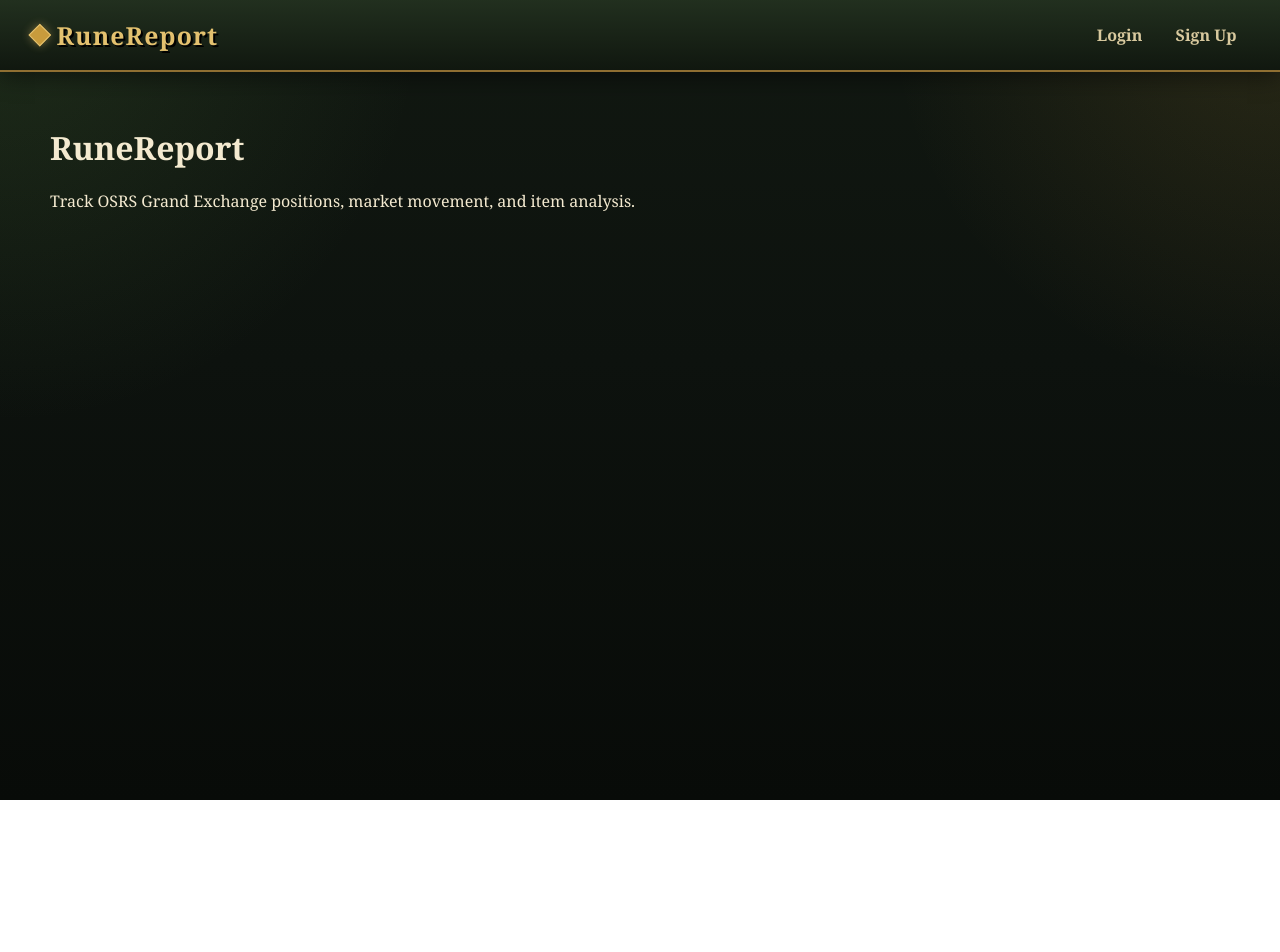
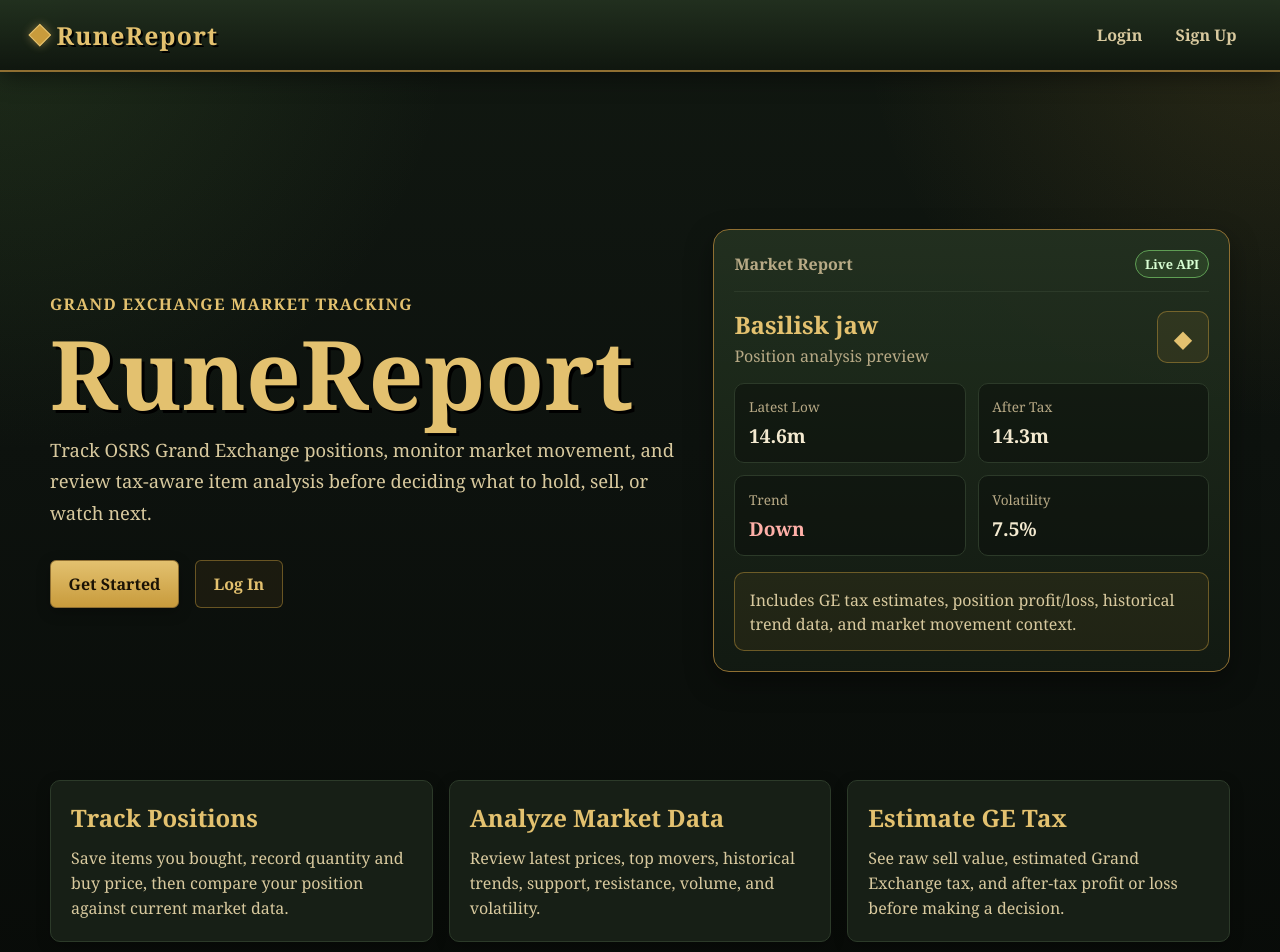
Before and after one commit to amacken3/runereport, a React (Vite) app in the folder client/: page / in a window 1280 px wide. Shown: the top 952 px of the page. Before the commit the page ends 800 px from the top, so only its background shows below. Built offline with nearby package versions, Linux system fonts and the light colour scheme; no server answers.

Commit message:
Style landing page

```diff
--- a/client/src/pages/LandingPage.jsx
+++ b/client/src/pages/LandingPage.jsx
@@ -1,8 +1,101 @@
+import { Link } from "react-router-dom";
+
+import styles from "./LandingPage.module.css";
+
 function LandingPage() {
   return (
-    <main className="page">
-      <h1>RuneReport</h1>
-      <p>Track OSRS Grand Exchange positions, market movement, and item analysis.</p>
+    <main className={styles.page}>
+      <section className={styles.hero}>
+        <div className={styles.heroText}>
+          <p className={styles.eyebrow}>Grand Exchange market tracking</p>
+
+          <h1 className={styles.title}>RuneReport</h1>
+
+          <p className={styles.subtitle}>
+            Track OSRS Grand Exchange positions, monitor market movement, and
+            review tax-aware item analysis before deciding what to hold, sell,
+            or watch next.
+          </p>
+
+          <div className={styles.actions}>
+            <Link to="/signup" className={styles.primaryButton}>
+              Get Started
+            </Link>
+
+            <Link to="/login" className={styles.secondaryButton}>
+              Log In
+            </Link>
+          </div>
+        </div>
+
+        <div className={styles.previewPanel} aria-label="Market analysis preview">
+          <div className={styles.previewHeader}>
+            <span>Market Report</span>
+            <span className={styles.liveBadge}>Live API</span>
+          </div>
+
+          <div className={styles.itemRow}>
+            <div>
+              <h2>Basilisk jaw</h2>
+              <p>Position analysis preview</p>
+            </div>
+
+            <span className={styles.itemIcon}>◆</span>
+          </div>
+
+          <div className={styles.statGrid}>
+            <div className={styles.statCard}>
+              <span>Latest Low</span>
+              <strong>14.6m</strong>
+            </div>
+
+            <div className={styles.statCard}>
+              <span>After Tax</span>
+              <strong>14.3m</strong>
+            </div>
+
+            <div className={styles.statCard}>
+              <span>Trend</span>
+              <strong className={styles.negative}>Down</strong>
+            </div>
+
+            <div className={styles.statCard}>
+              <span>Volatility</span>
+              <strong>7.5%</strong>
+            </div>
+          </div>
+
+          <div className={styles.noteBox}>
+            <span>Includes GE tax estimates, position profit/loss, historical trend data, and market movement context.</span>
+          </div>
+        </div>
+      </section>
+
+      <section className={styles.featureGrid}>
+        <article className={styles.featureCard}>
+          <h2>Track Positions</h2>
+          <p>
+            Save items you bought, record quantity and buy price, then compare
+            your position against current market data.
+          </p>
+        </article>
+
+        <article className={styles.featureCard}>
+          <h2>Analyze Market Data</h2>
+          <p>
+            Review latest prices, top movers, historical trends, support,
+            resistance, volume, and volatility.
+          </p>
+        </article>
+
+        <article className={styles.featureCard}>
+          <h2>Estimate GE Tax</h2>
+          <p>
+            See raw sell value, estimated Grand Exchange tax, and after-tax
+            profit or loss before making a decision.
+          </p>
+        </article>
+      </section>
     </main>
   );
 }
--- a/client/src/pages/LandingPage.module.css
+++ b/client/src/pages/LandingPage.module.css
@@ -0,0 +1,235 @@
+.page {
+  width: min(1180px, calc(100% - 2rem));
+  margin: 0 auto;
+  padding: 3rem 0;
+}
+
+.hero {
+  display: grid;
+  grid-template-columns: 1.1fr 0.9fr;
+  align-items: center;
+  gap: 2rem;
+  min-height: calc(100vh - 140px);
+}
+
+.heroText {
+  padding: 2rem 0;
+}
+
+.eyebrow {
+  margin: 0 0 0.75rem;
+  color: var(--gold-light);
+  font-weight: 700;
+  letter-spacing: 0.08em;
+  text-transform: uppercase;
+}
+
+.title {
+  margin: 0 0 1rem;
+  color: var(--gold-light);
+  font-size: clamp(3rem, 8vw, 6rem);
+  line-height: 0.95;
+  text-shadow: 3px 3px 0 #000;
+}
+
+.subtitle {
+  max-width: 680px;
+  margin: 0;
+  color: var(--text-soft);
+  font-size: 1.15rem;
+  line-height: 1.7;
+}
+
+.actions {
+  display: flex;
+  flex-wrap: wrap;
+  gap: 1rem;
+  margin-top: 2rem;
+}
+
+.primaryButton,
+.secondaryButton {
+  display: inline-flex;
+  align-items: center;
+  justify-content: center;
+  border-radius: var(--radius-sm);
+  padding: 0.75rem 1.1rem;
+  font-weight: 800;
+  transition:
+    transform 0.15s ease,
+    filter 0.15s ease,
+    border-color 0.15s ease;
+}
+
+.primaryButton {
+  color: #1a1205;
+  background: linear-gradient(180deg, var(--gold-light), var(--gold));
+  border: 1px solid var(--border-gold);
+  box-shadow: var(--shadow-small);
+}
+
+.secondaryButton {
+  color: var(--gold-light);
+  background: rgba(200, 155, 60, 0.08);
+  border: 1px solid var(--border-gold-soft);
+}
+
+.primaryButton:hover,
+.secondaryButton:hover {
+  transform: translateY(-1px);
+  filter: brightness(1.08);
+}
+
+.previewPanel {
+  padding: 1.25rem;
+  background:
+    linear-gradient(180deg, rgba(34, 48, 31, 0.96), rgba(18, 26, 18, 0.98));
+  border: 1px solid var(--border-gold);
+  border-radius: var(--radius-lg);
+  box-shadow: var(--shadow-card);
+}
+
+.previewHeader {
+  display: flex;
+  align-items: center;
+  justify-content: space-between;
+  color: var(--text-muted);
+  border-bottom: 1px solid var(--border-dark);
+  padding-bottom: 0.8rem;
+  margin-bottom: 1rem;
+  font-weight: 700;
+}
+
+.liveBadge {
+  color: #d9ffd4;
+  background: rgba(95, 159, 84, 0.16);
+  border: 1px solid var(--green);
+  border-radius: 999px;
+  padding: 0.25rem 0.55rem;
+  font-size: 0.8rem;
+}
+
+.itemRow {
+  display: flex;
+  align-items: center;
+  justify-content: space-between;
+  gap: 1rem;
+  margin-bottom: 1rem;
+}
+
+.itemRow h2 {
+  margin: 0 0 0.25rem;
+  color: var(--gold-light);
+}
+
+.itemRow p {
+  margin: 0;
+  color: var(--text-muted);
+}
+
+.itemIcon {
+  display: grid;
+  place-items: center;
+  width: 3.25rem;
+  height: 3.25rem;
+  color: var(--gold-light);
+  background: rgba(200, 155, 60, 0.1);
+  border: 1px solid var(--border-gold-soft);
+  border-radius: var(--radius-md);
+  font-size: 1.5rem;
+}
+
+.statGrid {
+  display: grid;
+  grid-template-columns: repeat(2, 1fr);
+  gap: 0.75rem;
+}
+
+.statCard {
+  padding: 0.85rem;
+  background: rgba(8, 11, 8, 0.45);
+  border: 1px solid var(--border-dark);
+  border-radius: var(--radius-md);
+}
+
+.statCard span {
+  display: block;
+  margin-bottom: 0.35rem;
+  color: var(--text-muted);
+  font-size: 0.85rem;
+}
+
+.statCard strong {
+  color: var(--text-main);
+  font-size: 1.2rem;
+}
+
+.negative {
+  color: #ffb0a8 !important;
+}
+
+.noteBox {
+  margin-top: 1rem;
+  padding: 0.9rem;
+  color: var(--text-soft);
+  background: rgba(200, 155, 60, 0.08);
+  border: 1px solid var(--border-gold-soft);
+  border-radius: var(--radius-md);
+  line-height: 1.5;
+}
+
+.featureGrid {
+  display: grid;
+  grid-template-columns: repeat(3, 1fr);
+  gap: 1rem;
+}
+
+.featureCard {
+  padding: 1.25rem;
+  background: rgba(24, 33, 23, 0.92);
+  border: 1px solid var(--border-dark);
+  border-radius: var(--radius-md);
+  box-shadow: var(--shadow-small);
+}
+
+.featureCard h2 {
+  margin: 0 0 0.75rem;
+  color: var(--gold-light);
+}
+
+.featureCard p {
+  margin: 0;
+  color: var(--text-soft);
+  line-height: 1.55;
+}
+
+@media (max-width: 900px) {
+  .hero {
+    grid-template-columns: 1fr;
+    min-height: auto;
+  }
+
+  .featureGrid {
+    grid-template-columns: 1fr;
+  }
+}
+
+@media (max-width: 560px) {
+  .page {
+    width: min(100% - 1rem, 1180px);
+    padding-top: 1.5rem;
+  }
+
+  .statGrid {
+    grid-template-columns: 1fr;
+  }
+
+  .actions {
+    flex-direction: column;
+  }
+
+  .primaryButton,
+  .secondaryButton {
+    width: 100%;
+  }
+}
```
